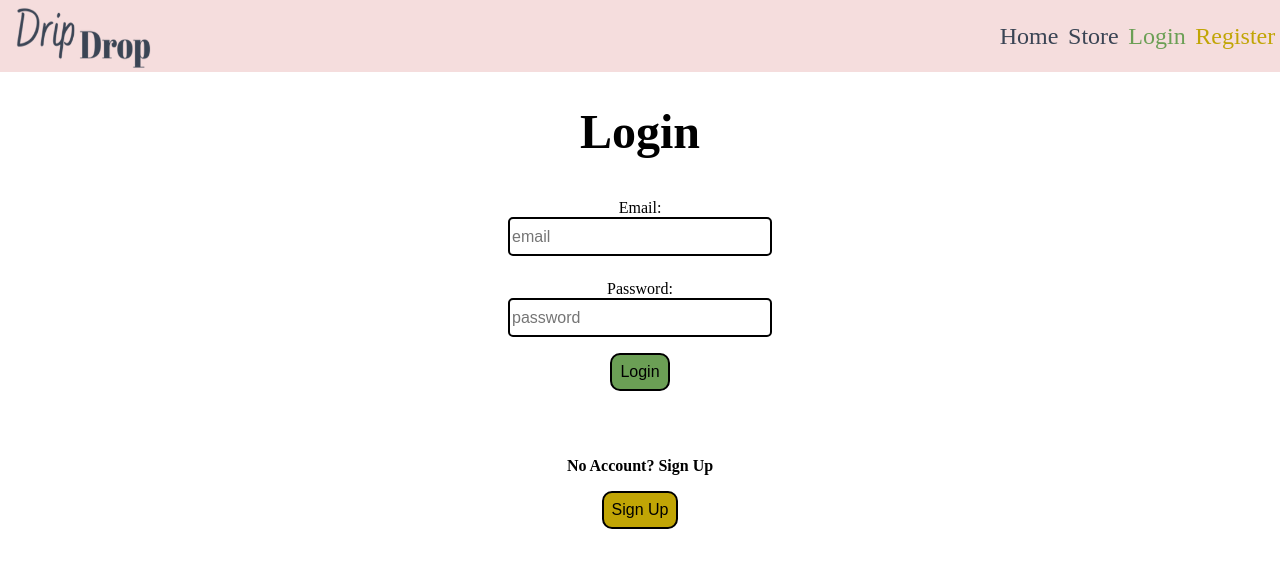
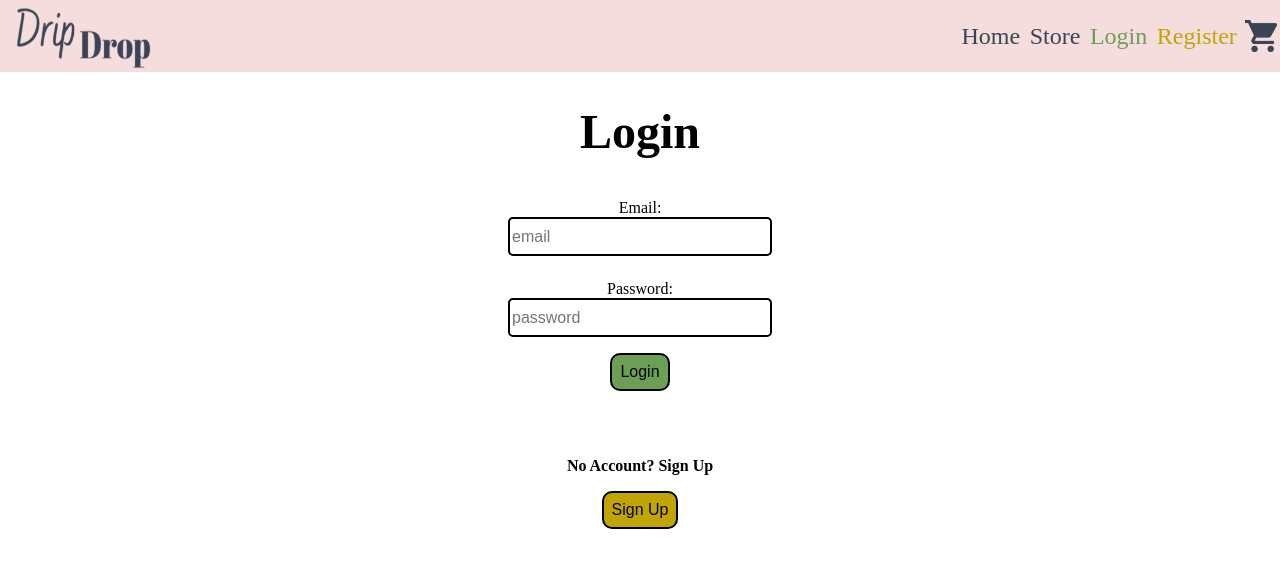
Before and after one commit to nathanlunn/dripdrop, a React (Create React App) app in the folder client/: page /login in a window 1280 px wide. Shown: the top 568 px of the page. Built offline with nearby package versions, Linux system fonts and the light colour scheme; no server answers; a web font is replaced by a local one.

Commit message:
create cart button and navigate to cart page on click

```diff
--- a/client/src/Components/App.js
+++ b/client/src/Components/App.js
@@ -6,6 +6,7 @@ import Nav from './Nav';
 import Login from './Login';
 import Register from './Register';
 import Store from './Store';
+import Cart from './Cart';
 import OwnerDashboard from './OwnerDashboard';
 import ErrorPage from './ErrorPage';
 import './styles/App.scss';
@@ -39,6 +40,7 @@ function App() {
           <Route path="/login" element={<Login state={state} setState={setState}/>}/>
           <Route path="/register" element={<Register state={state} setState={setState}/>}/>
           <Route path="/store" element={<Store state={state} setState={setState} />}/>
+          <Route path='/cart' element={<Cart />}/>
           <Route path="/owner" element={<OwnerDashboard  state={state}/>}/>
           <Route path="*" element={<ErrorPage />}/>
         </Routes>
--- /dev/null
+++ b/client/src/Components/Cart.js
@@ -0,0 +1,7 @@
+import React from 'react'
+
+export default function Cart() {
+  return (
+    <div>Cart</div>
+  )
+}
--- a/client/src/Components/Login.js
+++ b/client/src/Components/Login.js
@@ -10,9 +10,12 @@ export default function Login({state, setState}) {
   const [errorMessage, setErrorMessage] = useState('');
   const [loading, setLoading] = useState(false);
 
-  useEffect(() => {
-
-  }, [])
+  const errorAfterLoading = (errMes) => {
+    setTimeout(() => {
+      setLoading(false);
+      setErrorMessage(errMes);
+    },1000);
+  }
 
   const login = () => {
     setLoading(true);
@@ -20,10 +23,7 @@ export default function Login({state, setState}) {
     axios.post('http://localhost:8080/api/users', {email, password})
     .then(res => {
       if (typeof(res.data) === 'string') {
-        setTimeout(() => {
-          setLoading(false);
-          setErrorMessage(res.data);
-        }, 1000)
+        errorAfterLoading(res.data);
         return;
       }
       const user = res.data.rows[0];
@@ -36,10 +36,7 @@ export default function Login({state, setState}) {
         navigate('/store');
         return;
       }
-      setTimeout(() => {
-        setLoading(false);
-        setErrorMessage('Login Credentials Are Incorrect');
-      }, 2000)
+      errorAfterLoading('login credentials are incorrect');
     })
     .catch(err => {
       console.error(err.message);
--- a/client/src/Components/Nav.js
+++ b/client/src/Components/Nav.js
@@ -3,6 +3,8 @@ import { Link, useNavigate } from 'react-router-dom';
 import axios from 'axios';
 import dripName from '../img/dripCharcoal.png';
 import './styles/Nav.scss';
+import cart from '../img/cart.png';
+
 
 export default function Nav({state, setState}) {
   const navigate = useNavigate();
@@ -27,6 +29,7 @@ export default function Nav({state, setState}) {
         {!state.user.name && <Link className="nav__button nav__button--login" to="/login">Login</Link>}
         {!state.user.name && <Link className="nav__button nav__button--register" to="/register">Register</Link>}
         {state.user.name && <button className="nav__button nav__button--logout" onClick={logout}>Logout</button>}
+        {(!state.user.owner && !state.user.authorized) && <img className='nav__cart' onClick={() => navigate('/cart')} src={cart}></img>}
         {(state.user.owner || state.user.authorized) && <Link className="nav__button" to="/owner">Owners Dashboard</Link>}
       </div>
     </div>
--- a/client/src/Components/Register.js
+++ b/client/src/Components/Register.js
@@ -17,7 +17,6 @@ function Register({state, setState}) {
       setErrorMessage(errMes);
     },1000);
   }
-
 
   const register = () => {
     setLoading(true);
--- a/client/src/Components/styles/Nav.scss
+++ b/client/src/Components/styles/Nav.scss
@@ -37,4 +37,12 @@
     color: rgb(225, 82, 82);
     border: solid 0 black;
   }
+  .nav__cart{
+    width: 2rem;
+    height: 2rem;
+    margin: .2rem;
+  }
+  .nav__cart:hover {
+    cursor: pointer;
+  }
 }
```
Also changed, not shown: client/src/img/cart.png (added).
